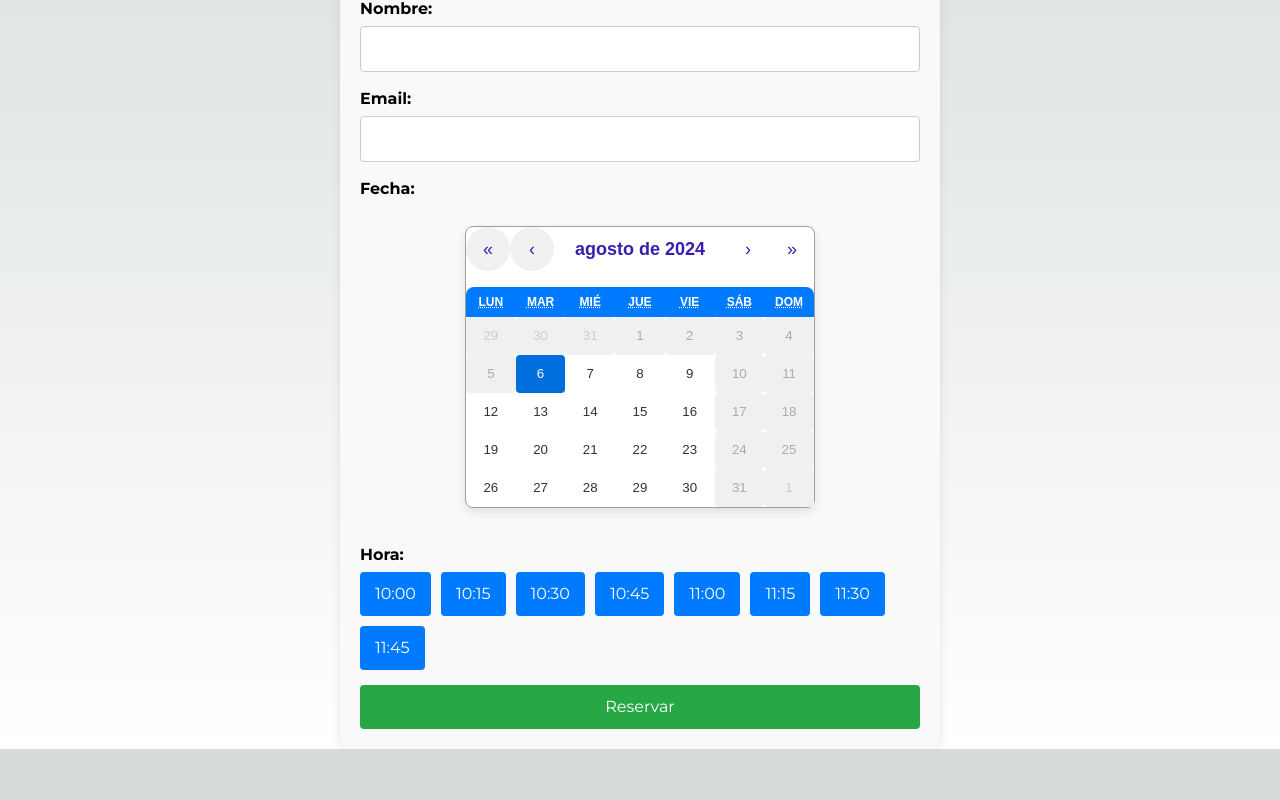
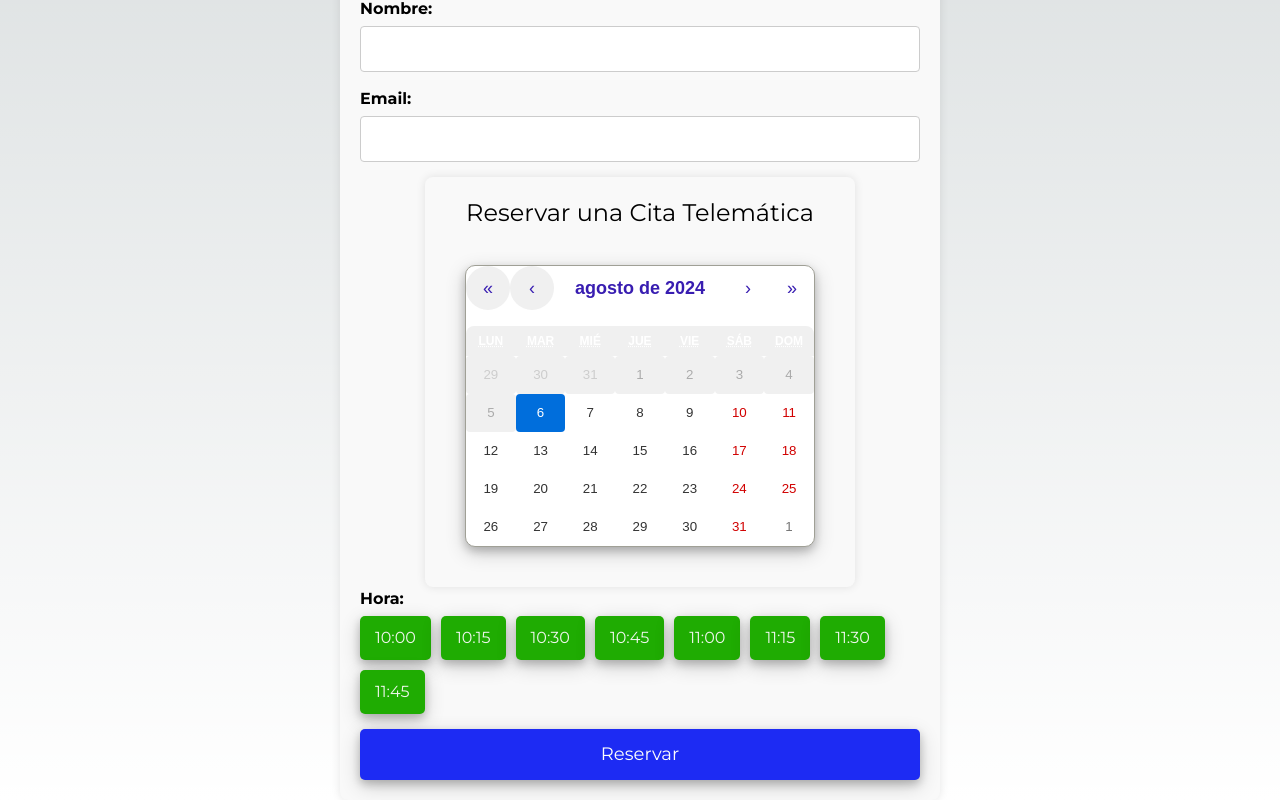
Before and after one commit to juanmagp80/farmaciasantamaria, a Next.js app: page /Reservas in a window 1280 px wide. Shown: the part 281-1081 px from the top of the page. Before the commit the page ends 1030 px from the top, so only its background shows below. Built offline with nearby package versions, Linux system fonts and the light colour scheme; no server answers; the database is empty.

Commit message:
funcionando reservas

```diff
--- a/package.json
+++ b/package.json
@@ -37,6 +37,7 @@
     "sib-api-v3-sdk": "^8.5.0",
     "slick-carousel": "^1.8.1",
     "styled-components": "^6.1.12",
+    "sweetalert2": "^11.12.4",
     "swiper": "^9.4.1"
   },
   "devDependencies": {
--- a/src/app/Reservas/page.tsx
+++ b/src/app/Reservas/page.tsx
@@ -3,6 +3,7 @@ import emailjs from 'emailjs-com';
 import { useEffect, useState } from 'react';
 import Calendar, { CalendarProps } from 'react-calendar';
 import 'react-calendar/dist/Calendar.css';
+import Swal from 'sweetalert2';
 
 interface Reserva {
     name: string;
@@ -16,7 +17,6 @@ export default function ReservasPage() {
     const [email, setEmail] = useState<string>('');
     const [date, setDate] = useState<Date>(new Date()); // Inicializar con la fecha actual
     const [time, setTime] = useState<string>('');
-    const [message, setMessage] = useState<string>('');
     const [reservedTimes, setReservedTimes] = useState<string[]>([]);
     const [isSubmitting, setIsSubmitting] = useState<boolean>(false); // Estado para controlar el envío
 
@@ -68,13 +68,17 @@ export default function ReservasPage() {
             console.log('Response data:', data);
 
             if (!response.ok) {
-                setMessage(data.error || 'Hubo un problema al crear la reserva.');
+                Swal.fire({
+                    title: 'Error',
+                    text: data.error || 'Hubo un problema al crear la reserva.',
+                    icon: 'error',
+                    confirmButtonText: 'OK'
+                });
                 setIsSubmitting(false);
                 return;
             }
 
             setReservedTimes((prevReservedTimes) => [...prevReservedTimes, time]);
-            setMessage('Reserva creada exitosamente. Revisa tu correo.');
 
             // Enviar el correo usando EmailJS
             const templateParams = {
@@ -93,14 +97,31 @@ export default function ReservasPage() {
                     process.env.NEXT_PUBLIC_RESERVAS_EMAILJS_USER_ID!
                 );
 
-                setMessage('Reserva creada exitosamente. Revisa tu correo.');
+                Swal.fire({
+                    title: 'Éxito',
+                    text: 'Reserva creada exitosamente. Revisa tu correo.',
+                    imageUrl: '/santamaria.png', // Cambia esta URL por la de tu imagen
+                    imageAlt: 'Success Image',
+
+                    confirmButtonText: 'OK'
+                });
             } catch (emailError) {
                 console.error('Error sending email:', emailError);
-                setMessage('Reserva creada, pero hubo un problema al enviar el correo.');
+                Swal.fire({
+                    title: 'Éxito',
+                    text: 'Reserva creada, pero hubo un problema al enviar el correo.',
+                    icon: 'warning',
+                    confirmButtonText: 'OK'
+                });
             }
         } catch (error) {
             console.error('Error al crear la reserva:', error);
-            setMessage('Hubo un problema al crear la reserva.');
+            Swal.fire({
+                title: 'Error',
+                text: 'Hubo un problema al crear la reserva.',
+                icon: 'error',
+                confirmButtonText: 'OK'
+            });
         } finally {
             setIsSubmitting(false);
         }
@@ -158,16 +179,15 @@ export default function ReservasPage() {
                         className="form-input"
                     />
                 </div>
-                <div className="form-group">
-                    <label>Fecha:</label>
+                <div className="reservas-container">
+                    <h1 className='text-2xl text-center mb-4'>Reservar una Cita Telemática</h1>
                     <div className="calendar-container">
                         <Calendar
                             onChange={handleDateChange}
                             value={date}
                             minDate={new Date()}
                             locale="es-ES"
-                            tileDisabled={({ date }) => date.getDay() === 0 || date.getDay() === 6}
-                            className="calendar"
+                            className="react-calendar" // Asegúrate de usar esta clase para aplicar los estilos personalizados
                         />
                     </div>
                 </div>
@@ -191,7 +211,6 @@ export default function ReservasPage() {
                     {isSubmitting ? 'Enviando...' : 'Reservar'}
                 </button>
             </form>
-            {message && <p className="message">{message}</p>}
         </div>
     );
 }
--- a/src/app/api/reservas/route.ts
+++ b/src/app/api/reservas/route.ts
@@ -7,27 +7,42 @@ const supabase = createClient(supabaseUrl, supabaseAnonKey);
 
 export async function GET(req: Request) {
     const { searchParams } = new URL(req.url);
-    const date = searchParams.get('date');
+    let date = searchParams.get('date');
 
     if (!date) {
         return NextResponse.json({ error: 'La fecha es obligatoria.' }, { status: 400 });
     }
 
+    // Forzar el formato de la fecha
+    const formattedDate = new Date(date).toISOString().split('T')[0];
+    console.log('Formatted Date:', formattedDate);
+
     try {
-        console.log('Fetching reservations for date:', date);
-
         const { data: reservasDelDia, error: fetchError } = await supabase
             .from('reservas')
-            .select('time')
-            .eq('date', date);
+            .select('*')
+            .eq('date', formattedDate);
 
         if (fetchError) {
             console.error('Error fetching reservations:', fetchError);
-            return NextResponse.json({ error: 'Error al obtener reservas.' }, { status: 500 });
+            return NextResponse.json({ error: 'Error al obtener las reservas.' }, { status: 500 });
         }
 
+        console.log('Raw data fetched:', reservasDelDia);
+
+        if (!reservasDelDia || reservasDelDia.length === 0) {
+            console.log('No reservations found for the specified date.');
+            return NextResponse.json({ reservas: [] });
+        }
+
+        // Procesar los datos de reservas
         const reservas = reservasDelDia.map((reserva) => ({
-            time: reserva.time.substring(0, 5) // Extraer 'HH:MM'
+            id: reserva.id,
+            name: reserva.name,
+            email: reserva.email,
+            date: reserva.date,
+            time: reserva.time, // Hora ya en formato correcto 'HH:MM'
+            created_at: reserva.created_at
         }));
 
         console.log('Reservations fetched:', reservas);
--- a/src/app/globals.css
+++ b/src/app/globals.css
@@ -285,7 +285,7 @@ body {
   color: #155724;
 }
 .time-slot-button.selected {
-  background-color: #28a745;
+  background-color: #3b38f3;
   color: white;
 }
 /* styles.css */
@@ -298,3 +298,78 @@ body {
   margin: 0 auto; /* Centra el contenedor en la página */
   padding: 20px; /* Opcional: añade padding para espacio alrededor */
 }
+/* Agrega esto en tu archivo CSS global o en el archivo CSS del componente */
+
+.calendar-container {
+  perspective: 1000px; /* Perspectiva para el efecto 3D */
+}
+
+.react-calendar {
+  border-radius: 10px; /* Bordes redondeados */
+  box-shadow: 0 4px 8px rgba(0, 0, 0, 0.2), 0 6px 20px rgba(0, 0, 0, 0.19); /* Sombra 3D */
+  transition: transform 0.3s ease; /* Transición suave para el efecto */
+}
+
+.react-calendar:hover {
+  transform: rotateX(5deg) rotateY(5deg); /* Efecto 3D al pasar el ratón */
+}
+
+/* Opcional: puedes agregar más estilos para los días y el encabezado del calendario */
+.react-calendar__tile {
+  border-radius: 4px; /* Bordes redondeados para las casillas de días */
+}
+
+.react-calendar__month-view__weekdays {
+  background: #f0f0f0; /* Fondo del encabezado de los días de la semana */
+}
+/* Agrega estos estilos a tu archivo CSS */
+
+/* Estilo para los botones de las horas */
+.time-slot-button {
+  border: none;
+  border-radius: 5px; /* Bordes redondeados */
+  background: #1fac02; /* Fondo blanco */
+  color: #eef5ec; /* Color del texto */
+  padding: 10px 15px; /* Espaciado interno */
+  font-size: 16px; /* Tamaño del texto */
+  cursor: pointer;
+  transition: all 0.3s ease; /* Transición suave */
+  box-shadow: 0 4px 8px rgba(0, 0, 0, 0.2), 0 6px 20px rgba(0, 0, 0, 0.19); /* Sombra 3D */
+}
+
+.time-slot-button:hover {
+  background: #2e1ae7; /* Fondo al pasar el ratón */
+  transform: translateY(-3px); /* Eleva el botón */
+  box-shadow: 0 8px 16px rgba(0, 0, 0, 0.2), 0 12px 24px rgba(0, 0, 0, 0.19); /* Aumenta la sombra */
+}
+
+.time-slot-button:active {
+  background: #0bc443; /* Fondo cuando se hace clic */
+  transform: translateY(1px); /* Reduce la elevación al hacer clic */
+  box-shadow: 0 2px 4px rgba(0, 0, 0, 0.2), 0 4px 8px rgba(0, 0, 0, 0.19); /* Disminuye la sombra */
+}
+
+/* Estilo para el botón de reservar */
+.submit-button {
+  border: none;
+  border-radius: 5px; /* Bordes redondeados */
+  background: #1d2bf3; /* Fondo azul */
+  color: #fdfdfc; /* Color del texto */
+  padding: 12px 20px; /* Espaciado interno */
+  font-size: 18px; /* Tamaño del texto */
+  cursor: pointer;
+  transition: all 0.3s ease; /* Transición suave */
+  box-shadow: 0 4px 8px rgba(0, 0, 0, 0.2), 0 6px 20px rgba(0, 0, 0, 0.19); /* Sombra 3D */
+}
+
+.submit-button:hover {
+  background: #060561; /* Fondo más oscuro al pasar el ratón */
+  transform: translateY(-3px); /* Eleva el botón */
+  box-shadow: 0 8px 16px rgba(0, 0, 0, 0.2), 0 12px 24px rgba(0, 0, 0, 0.19); /* Aumenta la sombra */
+}
+
+.submit-button:active {
+  background: #004080; /* Fondo aún más oscuro cuando se hace clic */
+  transform: translateY(1px); /* Reduce la elevación al hacer clic */
+  box-shadow: 0 2px 4px rgba(0, 0, 0, 0.2), 0 4px 8px rgba(0, 0, 0, 0.19); /* Disminuye la sombra */
+}
```
Also changed, not shown: 1 other file (tests, documents, lock files or other folders).
